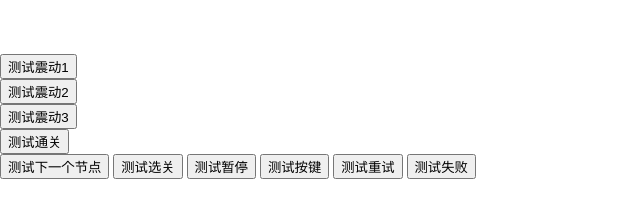
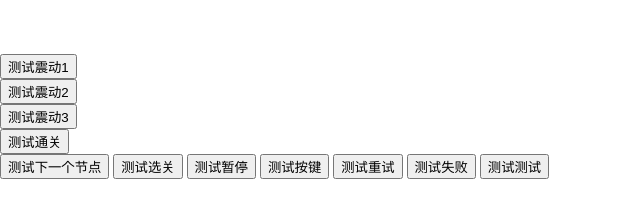
Before and after one commit to archain/website.github.io, a plain HTML site: page index.html in a window 1280 px wide. Shown: the whole page, without its empty margins (0-640 px from the left). Drawn offline with Linux system fonts and the light colour scheme.

Commit message:
Update index.html

```diff
--- a/index.html
+++ b/index.html
@@ -24,6 +24,7 @@
     <button id="btnKeyDown">测试按键</button>
     <button id="btnRetry">测试重试</button>
     <button id="btnFailed">测试失败</button>
+    <button id="btnFailed">测试测试</button>
     <script>
 	  setTimeout(()=>{
 		window.u3dTypingGame.onEnter();
```
